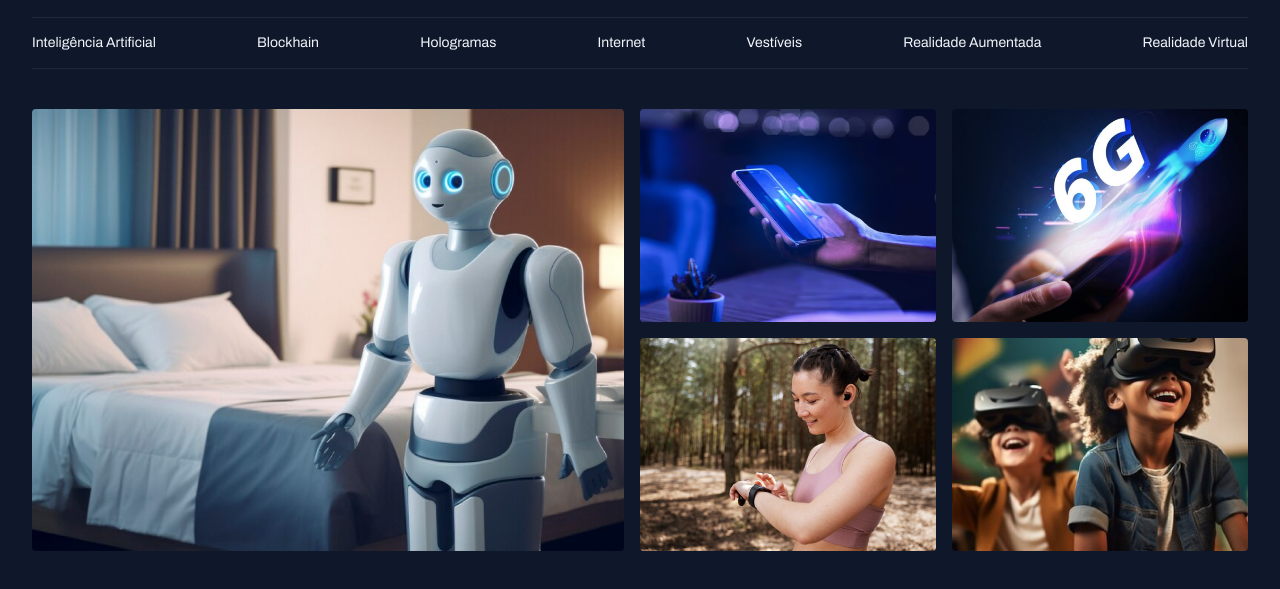
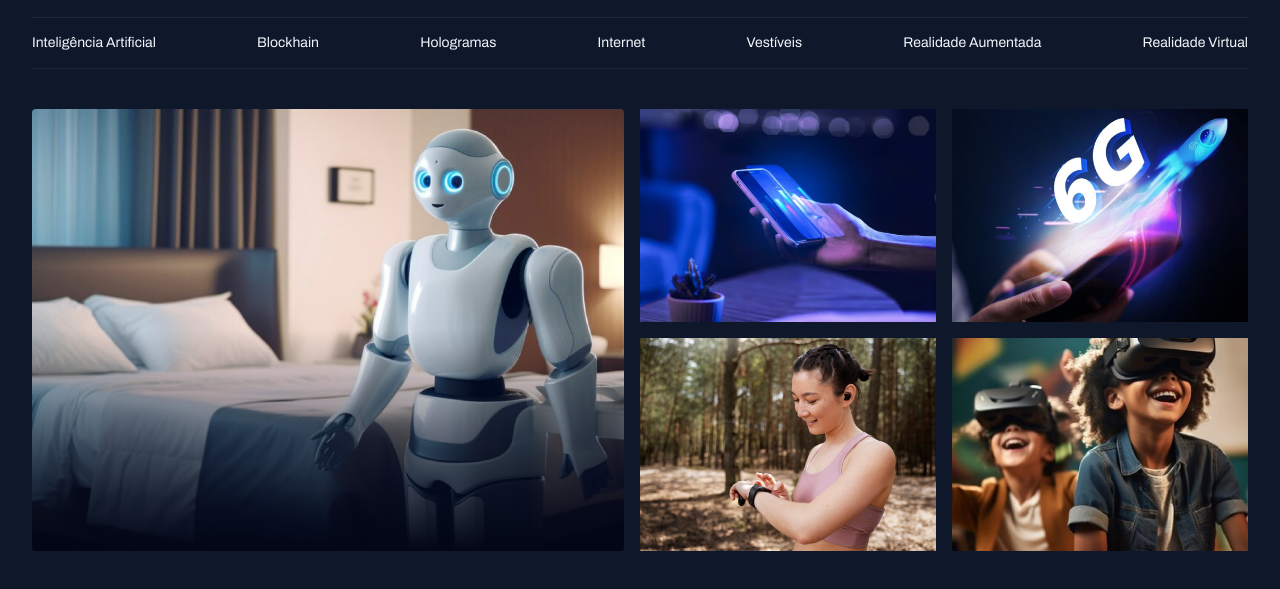
Before and after one commit to llorenzojorge/projeto-portal-de-noticias, a plain HTML site: page index.html in a window 1280 px wide. Shown: the part 55-644 px from the top of the page. Drawn offline with Linux system fonts and the light colour scheme.

Commit message:
adicionando fundo com degrade

```diff
--- a/index.html
+++ b/index.html
@@ -43,7 +43,7 @@
 
     <main class="container">
         <section id="featured" class="grid grid-flow-col gap-16">
-            <div>
+            <div class="card">
                 <img src="assets/images/Image 01.png" alt="">
             </div>
 
--- a/styles/sections.css
+++ b/styles/sections.css
@@ -2,6 +2,19 @@
     img {
         height: 100%;
         object-fit: cover;
-        border-radius: 4px;
     }
 }
+
+.card {
+    border-radius: 4px;
+    overflow: hidden;
+    position: relative;
+
+    &::before {
+        content: "";
+        position: absolute;
+        inset: 0;
+        top: 50%;
+        background: linear-gradient(180deg, rgba(2, 6, 23, 0) 0%, #020617 100%);
+    }
+}
--- a/styles/utility.css
+++ b/styles/utility.css
@@ -13,3 +13,28 @@
 .gap-16 {
     gap: 16px;
 }
+
+.card {
+    position: relative;
+    &::before {
+        content: "";
+        position: absolute;
+        inset: 0;
+        background-color: white;
+    }
+}
+
+/* display: flex;
+flex-direction: column;
+justify-content: flex-end;
+align-items: flex-start;
+padding: 72px 24px 24px;
+gap: 8px;
+
+position: absolute;
+height: 183px;
+left: 0px;
+right: 0px;
+bottom: 0px;
+background: linear-gradient(180deg, rgba(2, 6, 23, 0) 0%, #020617 100%);
+*/
```
